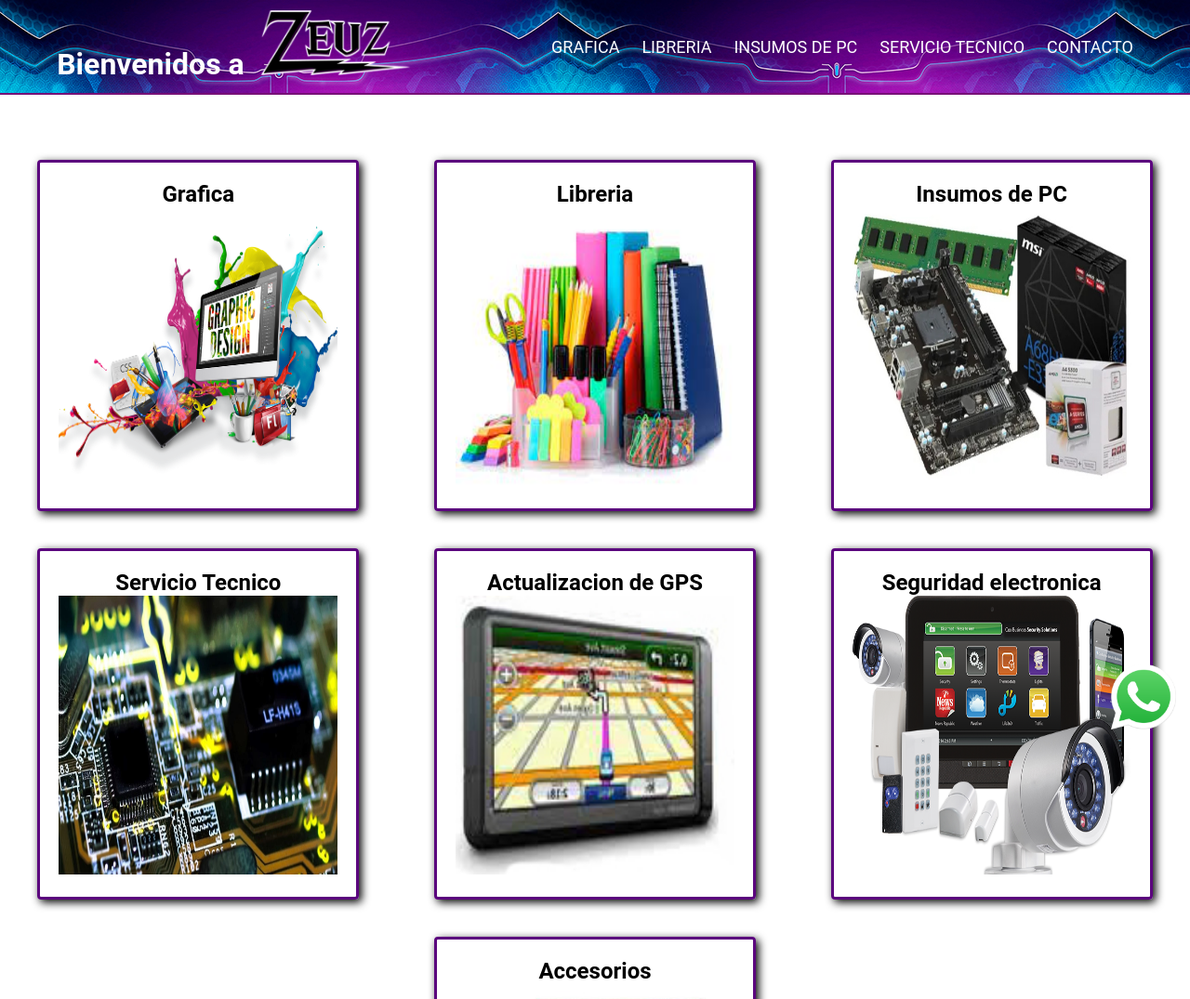
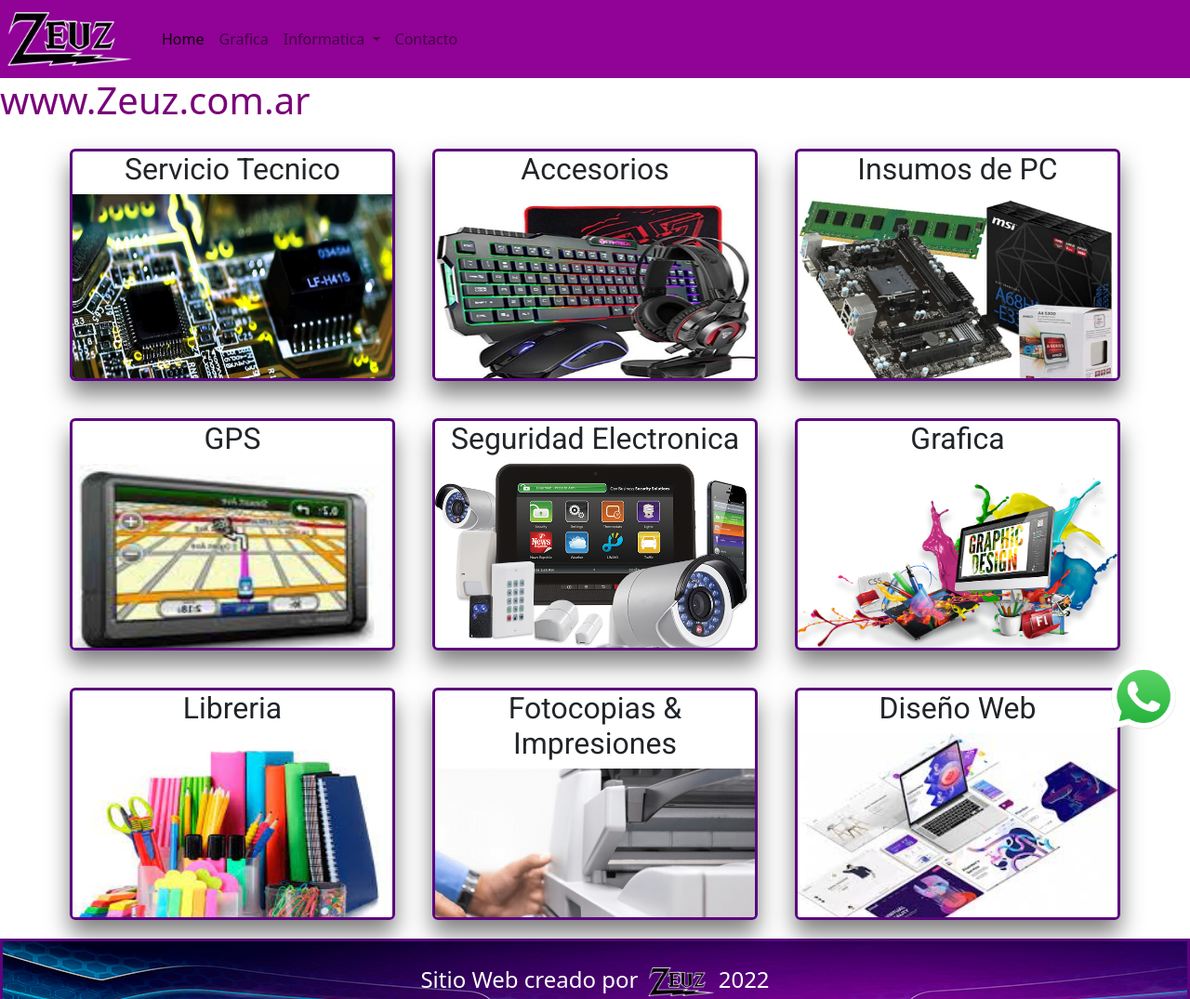
Before and after one commit to SergioDePinto/zeuz, a website: page index.html in a window 1280 px wide. Shown: the top 1075 px of the page at 93% size. Drawn offline with nearby package versions, Linux system fonts and the light colour scheme.

Commit message:
Add files via upload

```diff
--- a/index.html
+++ b/index.html
@@ -5,73 +5,150 @@
     <meta http-equiv="X-UA-Compatible" content="IE=edge">
     <meta name="viewport" content="width=device-width, initial-scale=1.0">
     <title>Zeuz</title>
+
+<!--favicon -->
+<link rel="shortcut icon" href="img/LOGO.png" type="image/x-icon">
+<!-- bootstrap -->
+<link href="https://cdn.jsdelivr.net/npm/bootstrap@5.2.0/dist/css/bootstrap.min.css" rel="stylesheet" integrity="sha384-gH2yIJqKdNHPEq0n4Mqa/HGKIhSkIHeL5AyhkYV8i59U5AR6csBvApHHNl/vI1Bx" crossorigin="anonymous">
 <!-- CSS -->
 <link rel="stylesheet" href="./css/estilos.css">
-<link rel="shortcut icon" href="img/LOGO.png" type="image/x-icon" />
-
+<!-- SEO -->
+<meta name="description" content="Zeuz, Reparacion de PC, Grafica, Fotocopias, Libreria" >
 
 </head>
 
 <body>
-    <!--ENCABEZDO -->
 
-    <header class="encabezado">
-                <h1 class="tituloP">Bienvenidos a <img src="./img/LOGO.png" alt="Logo Zeuz" class="img"></h1>
-        <nav class="enlaces">
-            <ul>
-                <li><a href="./pages/grafica.html">Grafica</a></li>
-                <li><a href="./pages/libreria.html">Libreria</a></li>
-                <li><a href="./pages/insumos.html">Insumos de PC</a></li>
-                <li><a href="./pages/pc.html">Servicio Tecnico</a></li>
-                <li><a href="./pages/contacto.html">Contacto</a></li>
+    <nav class="navbar navbar-expand-lg" style="background-color: #910296;>
+        <div class="container-fluid">
+          <a class="navbar-brand" href="index.html">
+<img src="./img/LOGO.png" alt="Logo Zeuz"width="150">
+          </a>
+          <button class="navbar-toggler" type="button" data-bs-toggle="collapse" data-bs-target="#navbarSupportedContent" aria-controls="navbarSupportedContent" aria-expanded="false" aria-label="Toggle navigation">
+            <span class="navbar-toggler-icon"></span>
+          </button>
+          <div class="collapse navbar-collapse" id="navbarSupportedContent">
+            <ul class="navbar-nav me-auto mb-2 mb-lg-0">
+              <li class="nav-item">
+                <a class="nav-link active" aria-current="page" href="index.html">Home</a>
+              </li>
+              <li class="nav-item">
+                <a class="nav-link" href="/pages/grafica.html">Grafica</a>
+              </li>
+                            <li class="nav-item dropdown">
+                <a class="nav-link dropdown-toggle" href="#" role="button" data-bs-toggle="dropdown" aria-expanded="false">
+                  Informatica
+                </a>
+                <ul class="dropdown-menu">
+                  <li><a class="dropdown-item" href="/pages/pc.html">Reparacion de PC & Venta</a></li>
+                  <li><a class="dropdown-item" href="/pages/insumos.html">Insumos</a></li>
+                  <li><hr class="dropdown-divider"></li>
+                  <li><a class="dropdown-item" href="*">Seguridad Informatica</li>
                 </ul>
-        </nav>
-    </header>
-
-    <!--PRODUCTOS & SERVICIOS -->
-
-    <section class="servicios">
-
-        <div class="caja C1">
-            <h2>Grafica</h2>
-            <img src="./img/diseño.png" alt="Grafica" class="imagen" >
+              </li>
+              <li class="nav-item">
+                <a class="nav-link" href="/pages/contacto.html">Contacto</a>
+              </li>
+            </ul>
 
           </div>
+        </div>
+      </nav>
+      <h1>www.Zeuz.com.ar</h1>
+    <section class="contenedor ">
+        <div class="caja ">
+            <figure>
+                <h2>Servicio Tecnico</h2>
 
-        <div class="caja C2">
+                    <img src="./img/pc.jpg" alt="Reparacion de PC" >
+                    <div class="capa">
+                    <h3>Reparaciones</h3>
+                    <p>Pc,Noteboock, Netboock, GPS, cargadores, tablet, HARD & SOFT</p>
+                    </div>
+            </figure>
+        </div>
+        <div class="caja ">
+            <figure>
+                <h2>Accesorios</h2>
+                <img src="./img/accesorios.jpg" alt="Accesorios de Pc" >
+                                <div class="capa">
+                    <h3>Accesorios de Informatica</h3>
+                    <p>Consegui lo que estas buscando, Teclados Gammer, Mouse, Parlantes, Cooler, Joystick, Etc</p>
+                </div>
+            </figure>
+        </div>
+        <div class="caja ">
+            <figure>
+                <h2>Insumos de PC</h2>
+                <img src="./img/insumos.jpg" alt="insumos de PC" >
+
+                <div class="capa">
+                    <h3>Insumos de PC</h3>
+                    <p>Gabinete kit, Mother, Micros, Memoria, Discos, todo en Hardware y Software</p>
+                </div>
+            </figure>
+        </div>
+        <div class="caja ">
+            <figure>
+                <h2>GPS</h2>
+                <img src="./img/GPS.jpg" alt="GPS" >
+
+                <div class="capa">
+                    <h3>GPS</h3>
+                    <p>Carga los mapas de los paises que quiera, en el Dia. Reparaciones, cables, cargadores</p>
+                </div>
+            </figure>
+        </div>
+        <div class="caja ">
+            <figure>
+                <h2>Seguridad Electronica</h2>
+                <img src="./img/seguridad.png" alt="Seguridad Electronica" >
+                                <div class="capa">
+                    <h3>Seguridad Electronica</h3>
+                    <p>Instalacion de camaras de Seguridad, Mantenimiento, Alarmas, Control de Acceso, Cerco perimetral</p>
+                </div>
+            </figure>
+        </div>
+                <div class="caja ">
+            <figure>
+                <h2>Grafica</h2>
+                <img src="./img/diseño.png" alt="Grafica" >
+                                <div class="capa">
+                    <h3>Grafica</h3>
+                    <p>Diseños de volantes, tarjetas, talonarios, impresion de de Lona, y Plooter</p>
+                </div>
+            </figure>
+        </div>
+        <div class="caja ">
+            <figure>
                 <h2>Libreria</h2>
-            <img src="./img/libreria.jpg" alt="Libreria" class="imagen">
-
+                <img src="./img/libreria.jpg" alt="Libreria" >
+                                <div class="capa">
+                    <h3>Libreria</h3>
+                    <p>Vendemos Papeles, articulos de libreria y todo lo que necesites para tus proyectos</p>
                 </div>
-
-        <div class="caja C3">
-            <h2>Insumos de PC</h2>
-            <img src="./img/insumos.jpg" alt="Insumos de PC" class="imagen">
-
+            </figure>
         </div>
-
-        <div class="caja C4">
-            <h2>Servicio Tecnico</h2>
-            <img src="./img/pc.jpg" alt="Servicio Tecnico" class="imagen">
-
+        <div class="caja ">
+            <figure>
+                <h2>Fotocopias & Impresiones</h2>
+                <img src="./img/fotocopias.png" alt="Fotocopias" >
+                                <div class="capa">
+                    <h3>Fotocopias</h3>
+                    <p>Fotocopias & impreciones, blanco y negro, color, Anillados, plastificados, Impresiones en papel especial, cartulina</p>
                 </div>
-        <div class="caja C5">
-            <h2>Actualizacion de GPS</h2>
-            <img src="./img/GPS.jpg" alt="Gps" class="imagen">
-
+            </figure>
         </div>
-
-        <div class="caja C6">
-            <h2>Seguridad electronica</h2>
-            <img src="./img/seguridad.png" alt="Seguridad electronica" class="imagen">
-
+        <div class="caja ">
+            <figure>
+                <h2>Diseño Web</h2>
+                <img src="./img/Web.jpg" alt="Diseño Web" >
+                                <div class="capa">
+                    <h3>Diseño Web</h3>
+                    <p>Si Samu nos aprueba empezamos con paginas web</p>
                 </div>
-        <div class="caja C7">
-            <h2>Accesorios</h2>
-            <img src="./img/accesorios.jpg" alt="Accesorios Pc" class="imagen">
-
+            </figure>
         </div>
-
     </section>
 <!--Consultas WhatsApp  -->
 <div class="WhatsApp">
@@ -81,6 +158,8 @@
 <footer>
 <h4>Sitio Web creado por <img src="./img/LOGO.png" alt="Logo Zeuz" class="imgFooter">2022</h4>
 </footer>
+<!-- JavaScript Bundle with Popper -->
+<script src="https://cdn.jsdelivr.net/npm/bootstrap@5.2.0/dist/js/bootstrap.bundle.min.js" integrity="sha384-A3rJD856KowSb7dwlZdYEkO39Gagi7vIsF0jrRAoQmDKKtQBHUuLZ9AsSv4jD4Xa" crossorigin="anonymous"></script>
+</body>
 
-</body>
 </html>
--- /dev/null
+++ b/scss/_extend.scss
@@ -0,0 +1,12 @@
+/* extend*/
+
+.estilo1 {
+    font-family: 'Courier New', Courier, monospace;
+    font-weight: bolder;
+    text-decoration: solid;
+    text-align: center;
+    }
+
+    .estilo2 {
+        font-size: 2rem;
+    }
--- /dev/null
+++ b/scss/_maps.scss
@@ -0,0 +1,15 @@
+/*mapas*/
+
+$mapServicio: (fotocopias: red, reparaciones: white, impresiones: green);
+
+@each $serv, $color in $mapServicio {
+    .#{$serv} {color: $color;}
+}
+/* map - get*/
+
+$estilo: (color: green, tamfuente: 30px);
+
+.estiloMap {
+    background-color: map-get($map: $estilo, $key: color) ;
+    font-size: map-get($map: $estilo, $key: tamfuente );
+}
--- /dev/null
+++ b/scss/_mixin.scss
@@ -0,0 +1,10 @@
+@mixin parrafo {
+    font-family: 'Times New Roman', Times, serif;
+    font-size: 3rem;
+    text-align: center;
+    text-decoration: none;
+}
+
+.ParrafoMix {
+    @include parrafo;
+}
--- /dev/null
+++ b/scss/estilo.scss
@@ -0,0 +1,116 @@
+@import "maps";
+@import "extend";
+@import "mixin";
+
+h1 {
+    color: rgb(121, 3, 121);
+}
+* {
+    margin: 0;
+    padding: 0;
+    box-sizing: border-box;
+  }
+
+  @import url('https://fonts.googleapis.com/css2?family=Roboto:wght@100;300;400&display=swap');
+
+  .contenedor {
+    font-family: 'Roboto', sans-serif;
+    display: flex;
+    flex-direction: row;
+    flex-wrap: wrap;
+    align-items: center;
+    justify-content: center;
+  }
+
+  .caja {
+    display: flex;
+    justify-content: center;
+    align-items: center;
+
+    figure {
+      position: relative;
+      height: 250px;
+      width: 350px;
+      overflow: hidden;
+      border-radius: 6px;
+      box-shadow: 0px 15px 25px rgba(0, 0, 0, 0.5);
+      cursor: pointer;
+      margin: 20px;
+      border: 3px solid #5b047e;
+
+      img {
+        width: 100%;
+        height: 90%;
+        transition: all 500ms ease-in-out;
+      }
+
+      .capa {
+        position: absolute;
+        top: 0;
+        width: 100%;
+        height: 100%;
+        background: rgba(0, 0, 0, 0.74);
+        transition: all 500ms ease-in-out;
+        opacity: 0;
+        visibility: hidden;
+        text-align: center;
+      }
+
+      &:hover > .capa {
+        opacity: 1;
+        visibility: visible;
+      }
+    }
+  }
+
+  h2 {
+    text-align: center;
+  }
+
+  .caja figure {
+    &:hover > {
+      .capa h3 {
+        margin-top: 70px;
+        margin-bottom: 15px;
+        color: #fff;
+      }
+
+      img {
+        transform: scale(1.3);
+      }
+    }
+
+    .capa p {
+      color: #fff;
+      font-size: 15px;
+      line-height: 1.5;
+      width: 100%;
+      max-width: 220px;
+      margin: auto;
+    }
+  }
+  .imgFooter {
+    width: 80px;
+  }
+
+  /* WHATSAPP */
+
+  .WhatsApp img {
+    width: 70px;
+    position: fixed;
+    bottom: 15px;
+    right: 15px;
+  }
+
+  /* FOOTER  */
+
+  footer {
+    height: 100px;
+    width: 100%;
+    border: 3px solid #5b047e;
+    background-image: url("../img/fondo1.jpg");
+    color: white;
+    display: flex;
+    align-items: center;
+    justify-content: center;
+  }
```
Also changed, not shown: package.json (added, +247 -0 lines), css/estilos.css, img/Web.jpg (added), 1 other file. Lines whose indentation alone changed are shown as unchanged.
